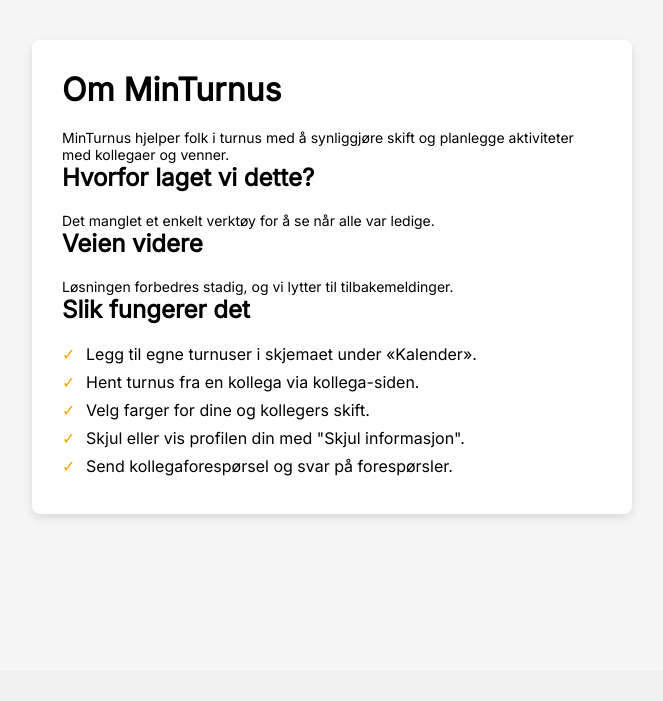
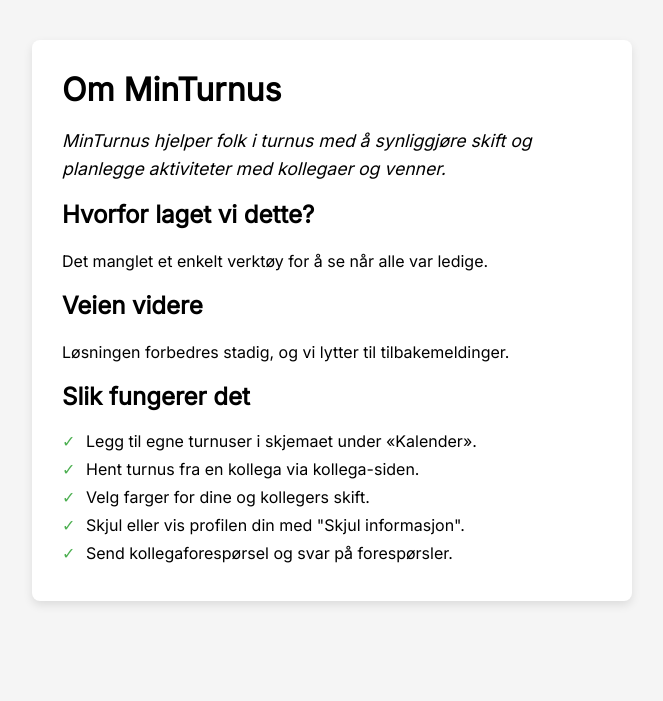
Before and after one commit to Throrvik/minturnus-redesign, a PHP site: page /about.html in a window 1280 px wide. Shown: the part 129-830 px from the top of the page, without its empty margins (308-971 px from the left). Before the commit the page ends 645 px from the top, so only its background shows below. Run offline with PHP 8.4, Linux system fonts and the light colour scheme; a stand-in replaces the project's code that opens the database connection.

Commit message:
Improve typography and spacing

```diff
--- a/css/style.css
+++ b/css/style.css
@@ -147,6 +147,11 @@ h2 {
     box-shadow: var(--box-shadow);
 }
 
+.about-box p:first-of-type {
+    font-size: 1.1rem;
+    font-style: italic;
+}
+
 .feature-list {
     list-style: none;
     padding-left: 0;
@@ -162,7 +167,12 @@ h2 {
     content: "\2713";
     position: absolute;
     left: 0;
-    color: var(--accent-color);
+    margin-right: 0.5em;
+    color: #4CAF50;
+}
+
+section {
+    margin-bottom: 1.5rem;
 }
 
 /* Styling for Kontakt Oss Section */
@@ -304,8 +314,9 @@ h2 {
 
 /* Styling for lenker */
 p {
-    margin-top: 20px;
-    font-size: 14px;
+    margin: 1em 0;
+    font-size: 1rem;
+    line-height: 1.6;
 }
 
 a {
```
